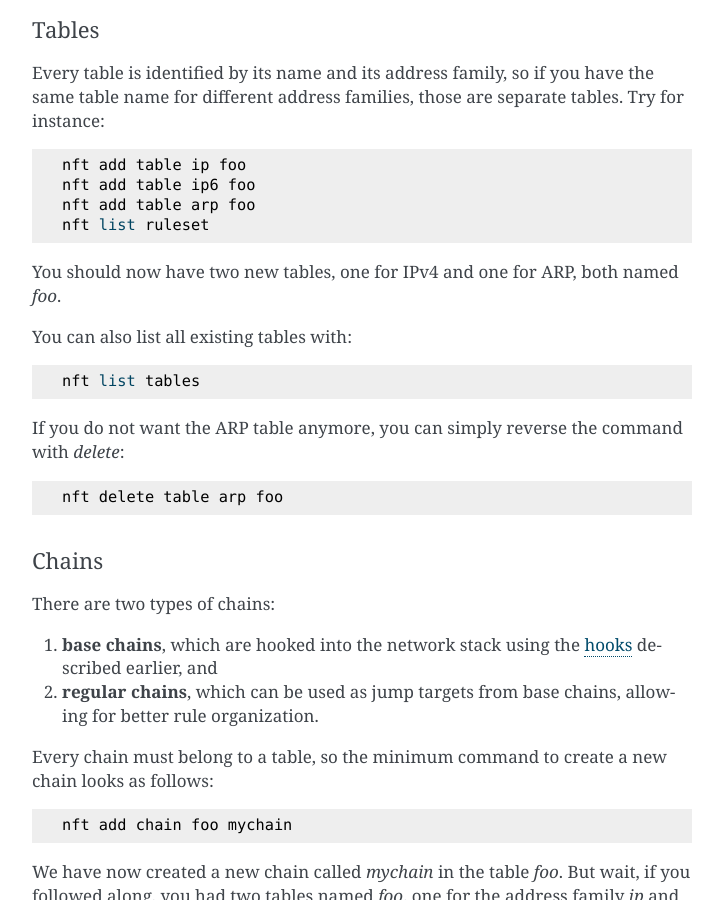
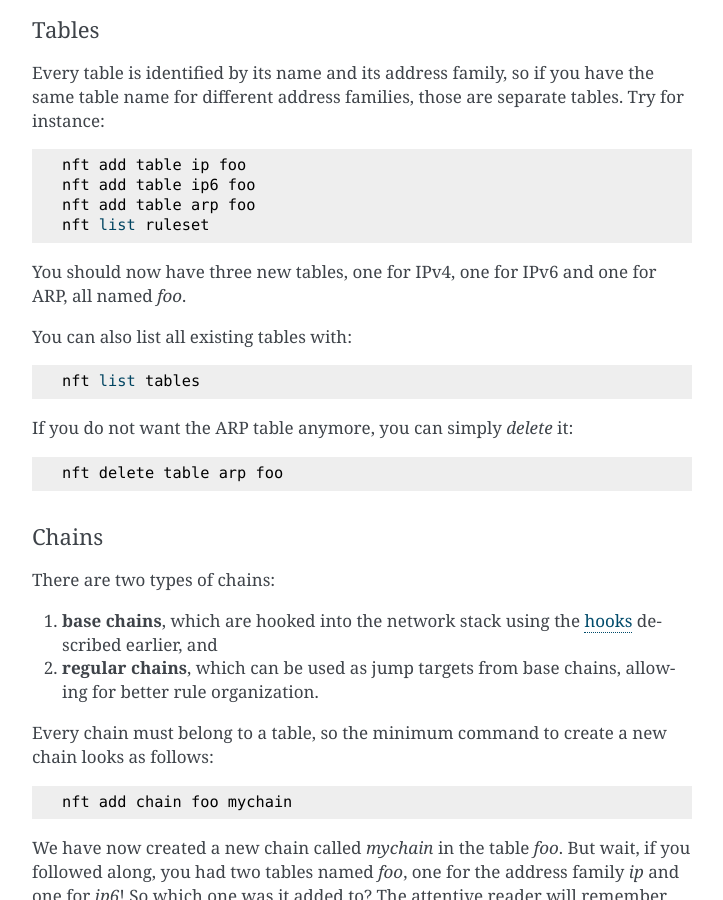
Before and after one commit to bytepool/nft_beginners_guide, a Sphinx documentation site: the page built from source/index.rst, in a window 1280 px wide and 900 px high, scrolled down 5979 px. Shown: the whole window, without its empty margins (388-1111 px from the left). Built offline with Sphinx 7.4.7, drawn with Linux system fonts in a browser that asks for light colours.

Commit message:
Fix a minor inconsistency in the 'Tables and chains' section.

```diff
--- a/source/index.rst
+++ b/source/index.rst
@@ -207,13 +207,13 @@ Every table is identified by its name and its address family, so if you have the
   nft add table arp foo
   nft list ruleset
 
-You should now have two new tables, one for IPv4 and one for ARP, both named `foo`.
+You should now have three new tables, one for IPv4, one for IPv6 and one for ARP, all named `foo`.
 
 You can also list all existing tables with::
 
   nft list tables
 
-If you do not want the ARP table anymore, you can simply reverse the command with `delete`::
+If you do not want the ARP table anymore, you can simply `delete` it::
 
   nft delete table arp foo
 
```
Also changed, not shown: 1 other file.
